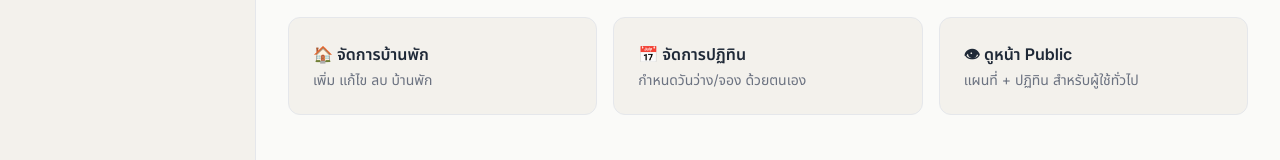
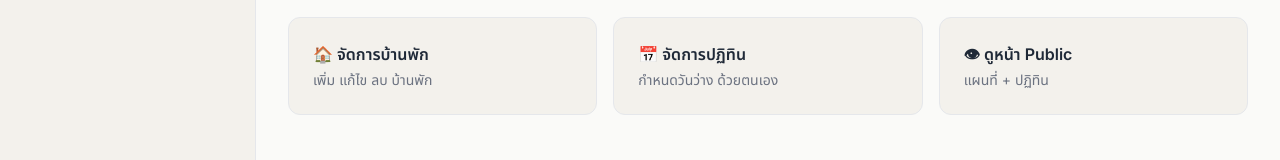
Before and after one commit to baanpoolvilla/Admin-tool, a Next.js app: page /admin/dashboard in a window 1280 px wide. Shown: the part 353-513 px from the top of the page. Built offline with nearby package versions, Linux system fonts and the light colour scheme; no server answers; the database is empty.

Commit message:
chore(ui): remove highlighted dashboard text

```diff
--- a/src/app/admin/dashboard/page.tsx
+++ b/src/app/admin/dashboard/page.tsx
@@ -126,7 +126,7 @@ export default function AdminDashboardPage() {
         >
           <h3 className="text-text-primary font-semibold">📅 จัดการปฏิทิน</h3>
           <p className="text-text-secondary text-sm mt-1">
-            กำหนดวันว่าง/จอง ด้วยตนเอง
+            กำหนดวันว่าง ด้วยตนเอง
           </p>
         </a>
 
@@ -136,7 +136,7 @@ export default function AdminDashboardPage() {
         >
           <h3 className="text-text-primary font-semibold">👁 ดูหน้า Public</h3>
           <p className="text-text-secondary text-sm mt-1">
-            แผนที่ + ปฏิทิน สำหรับผู้ใช้ทั่วไป
+            แผนที่ + ปฏิทิน
           </p>
         </a>
       </div>
--- a/src/app/partner/dashboard/page.tsx
+++ b/src/app/partner/dashboard/page.tsx
@@ -87,7 +87,7 @@ export default function PartnerDashboardPage() {
         >
           <h3 className="text-text-primary font-semibold">📅 จัดการปฏิทิน</h3>
           <p className="text-text-secondary text-sm mt-1">
-            กำหนดวันว่าง วันจอง และราคา
+            กำหนดวันว่าง และราคา
           </p>
         </a>
 
@@ -97,7 +97,7 @@ export default function PartnerDashboardPage() {
         >
           <h3 className="text-text-primary font-semibold">👁 ดูหน้า Public</h3>
           <p className="text-text-secondary text-sm mt-1">
-            แผนที่ + ปฏิทิน สำหรับผู้ใช้ทั่วไป
+            แผนที่ + ปฏิทิน
           </p>
         </a>
       </div>
```
